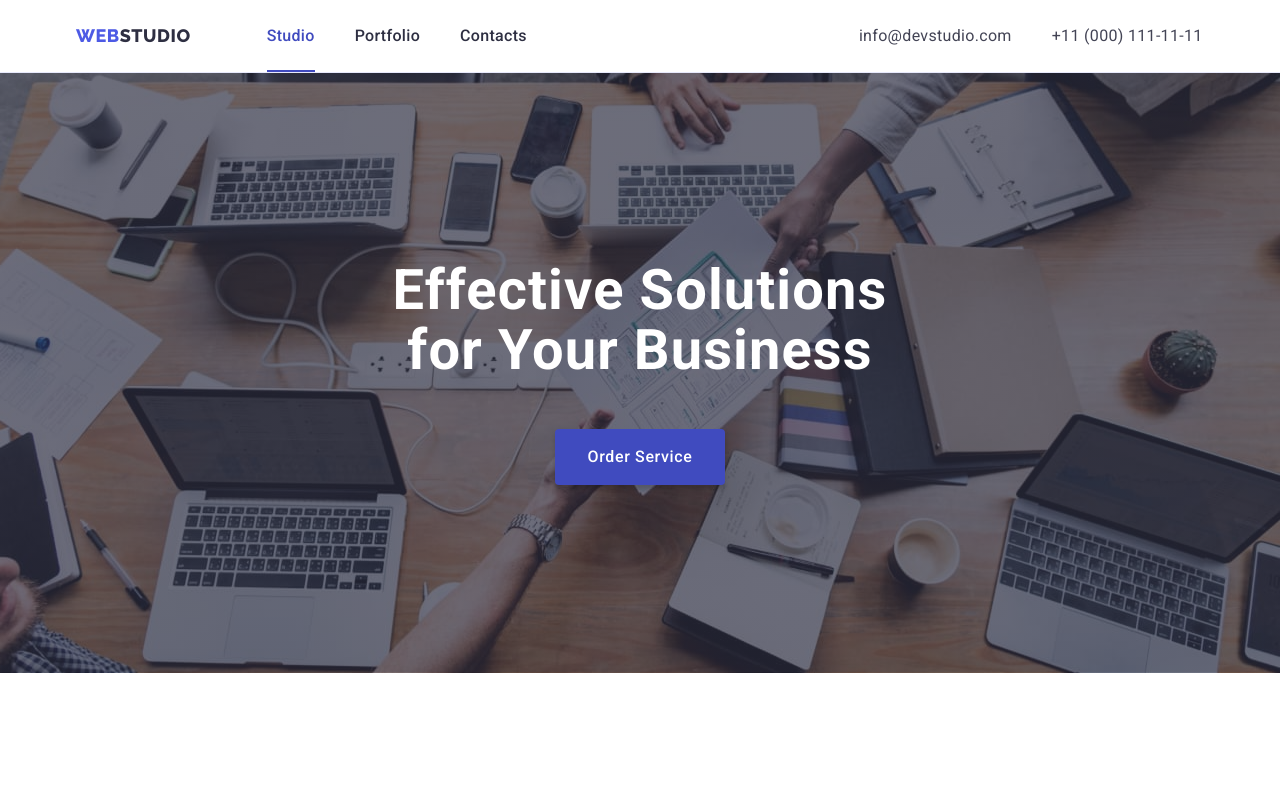
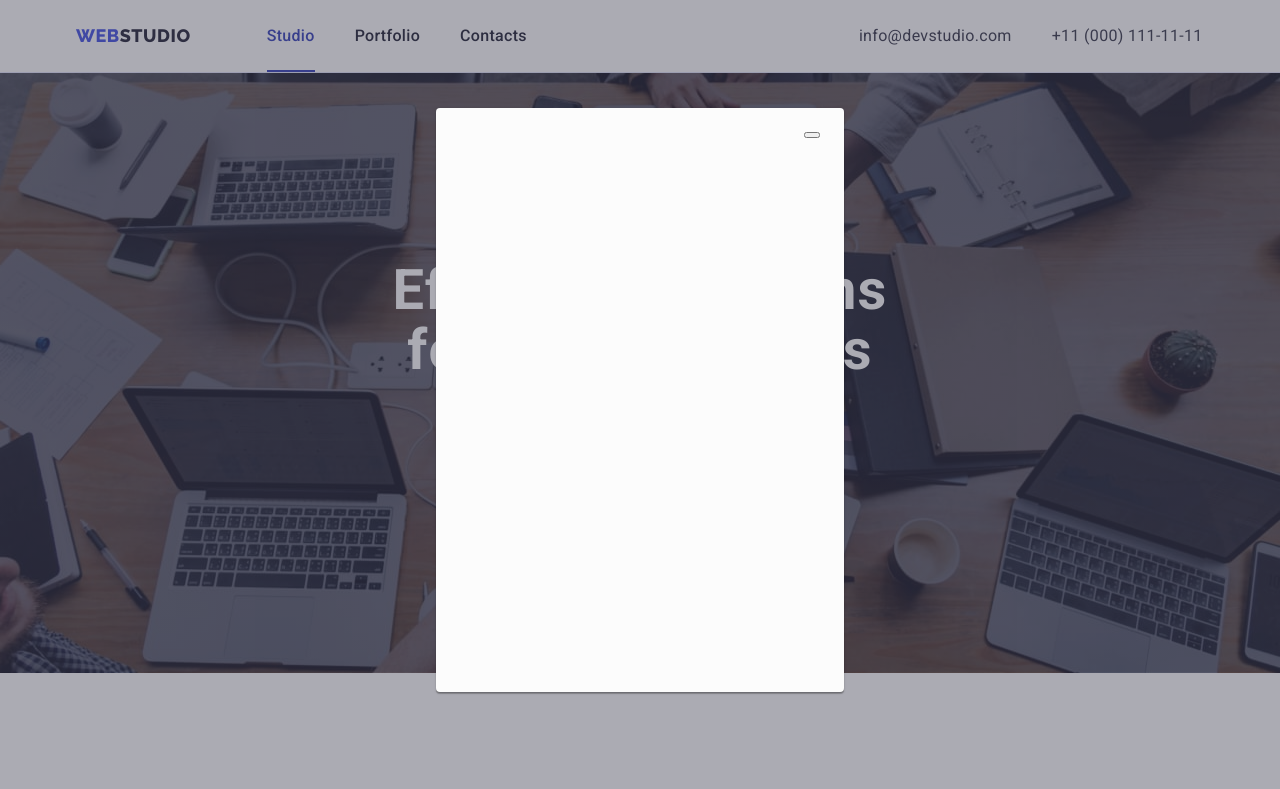
Before and after one commit to VasylPopaz/goit-markup-hw-04, a plain HTML site: page index.html in a window 1280 px wide. Both pictures are taken after a click on the button "Order Service". Shown: the top 789 px of the page. Drawn offline with nearby package versions, Linux system fonts and the light colour scheme.

Commit message:
upd styles.css, index.html

```diff
--- a/css/styles.css
+++ b/css/styles.css
@@ -551,8 +551,21 @@ img {
 
 .modal-window {
   position: absolute;
+  top: 50%;
+  left: 50%;
+  transform: translate(-50%, -50%);
   width: 408px;
   min-height: 584px;
+  border-radius: 4px;
+  background-color: #fcfcfc;
+  box-shadow: 0px 2px 1px 0px rgba(0, 0, 0, 0.2),
+    0px 1px 3px 0px rgba(0, 0, 0, 0.12), 0px 1px 1px 0px rgba(0, 0, 0, 0.14);
+}
+
+.button-close {
+  position: absolute;
+  top: 24px;
+  right: 24px;
 }
 .is-hidden {
   visibility: hidden;
--- a/index.html
+++ b/index.html
@@ -58,7 +58,9 @@
       <section class="hero">
         <div class="container">
           <h1 class="hero-title">Effective Solutions for Your Business</h1>
-          <button type="button" class="modal-btn">Order Service</button>
+          <button type="button" class="modal-btn" data-modal-open>
+            Order Service
+          </button>
         </div>
       </section>
       <!-- QUALITIES -->
@@ -463,9 +465,9 @@
         </div>
       </div>
     </footer>
-    <div class="backdrope is-hidden">
+    <div class="backdrope is-hidden" data-modal>
       <div class="modal-window">
-        <button type="button"></button>
+        <button type="button" class="button-close" data-modal-close></button>
       </div>
     </div>
     <script src="./js/modal.js"></script>
```
